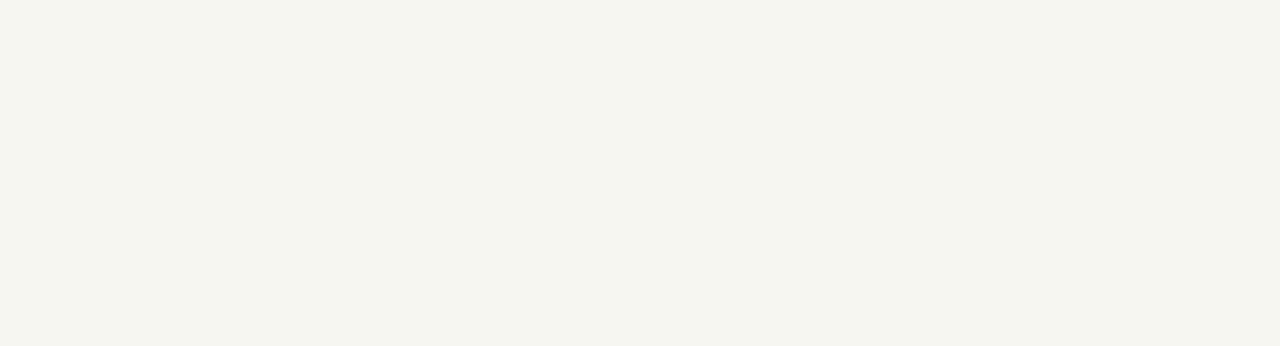
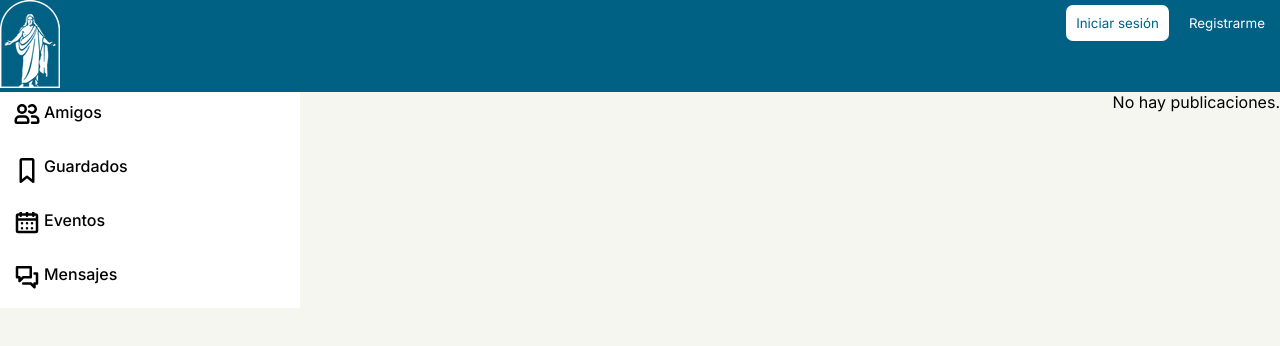
Before and after one commit to megonza/facesud, a React (Vite) app: page /home in a window 1280 px wide. Before the commit this address had no page. Shown: the top 346 px of the page. Built offline with nearby package versions, Linux system fonts and the light colour scheme.

Commit message:
home feed and hotbar update

```diff
--- /dev/null
+++ b/public/css/home-style.css
@@ -0,0 +1,43 @@
+* {
+    font-family: 'Inter', sans-serif;
+    margin: 0;
+    padding: 0;
+    box-sizing: border-box;
+}
+
+body {
+    background-color: #f6f6f1;
+}
+
+/*---------- HOME SECTION ----------*/
+.home-container {
+    display: flex;
+    justify-content: space-between;
+}
+
+/*----- Hotbar -----*/
+.home-hotbar {
+    display: flex;
+    position: relative;
+    flex-direction: column;
+    background-color: #fff;
+}
+
+.hotbar-item {
+    display: inline-flex;
+    padding: 10px;
+    width: 300px;
+}
+.hotbar-item:hover {
+    background: linear-gradient(0deg,rgba(5, 60, 84, 1) 0%, rgba(2, 155, 207, 1) 100%);
+    color: #fff;
+    cursor: pointer;
+}
+.hotbar-item svg {
+    margin: 2px;
+}
+.hotbar-item p {
+    font-weight: 500;
+}
+
+/*----- Feed -----*/
--- /dev/null
+++ b/src/Home.jsx
@@ -0,0 +1,88 @@
+import { useState, useEffect } from 'react';
+import Navbar from './Navbar';
+import PostItem from './PostItem';
+import '../public/css/home-style.css';
+
+const Home = () => {
+    //State for loading all posts
+    const [posts, setPosts] = useState([]);
+
+    useEffect(() => {
+        //Function for fetching all posts
+        const fetchPosts = async () => {
+            //Get token
+            const token = localStorage.getItem('token');
+            if (!token) {
+                console.error('No se encontró el token.');
+                return;
+            }
+
+            try {
+                const response = await fetch('api/postController.php', {
+                    method: "POST",
+                    headers: {
+                        'Content-Type': 'application/json',
+                        'Authorization': `Bearer ${token}`
+                    },
+                    body: JSON.stringify({ action: 'getAllPost' })
+                });
+
+                const data = await response.json();
+                if (response.ok) {
+                    setPosts(data.data);
+                } else {
+                    console.error('Error al recuperar posts: ', data.message);
+                }
+            } catch (error) {
+                console.error('Error al recuperar posts: ', error);
+            }
+        };
+        fetchPosts();
+    }, []);
+
+    // HTML Return
+    return (
+        <div>
+            <Navbar />
+            <section className='home-container'>
+                <aside className='home-hotbar'>
+                    <div className='hotbar-item'>
+                        <svg className="w-6 h-6 text-gray-800 dark:text-white" aria-hidden="true" xmlns="http://www.w3.org/2000/svg" width="30" height="30" fill="none" viewBox="0 4 24 24">
+                            <path stroke="currentColor" strokeLinecap="round" strokeWidth="2" d="M16 19h4a1 1 0 0 0 1-1v-1a3 3 0 0 0-3-3h-2m-2.236-4a3 3 0 1 0 0-4M3 18v-1a3 3 0 0 1 3-3h4a3 3 0 0 1 3 3v1a1 1 0 0 1-1 1H4a1 1 0 0 1-1-1Zm8-10a3 3 0 1 1-6 0 3 3 0 0 1 6 0Z"/>
+                        </svg>
+                        <p>Amigos</p>
+                    </div>
+                    <div className='hotbar-item'>
+                        <svg className="w-6 h-6 text-gray-800 dark:text-white" aria-hidden="true" xmlns="http://www.w3.org/2000/svg" width="30" height="30" fill="none" viewBox="0 2 24 24">
+                            <path stroke="currentColor" strokeLinecap="round" strokeLinejoin="round" strokeWidth="2" d="m17 21-5-4-5 4V3.889a.92.92 0 0 1 .244-.629.808.808 0 0 1 .59-.26h8.333a.81.81 0 0 1 .589.26.92.92 0 0 1 .244.63V21Z"/>
+                        </svg>
+                        <p>Guardados</p>
+                    </div>
+                    <div className='hotbar-item'>
+                        <svg className="w-6 h-6 text-gray-800 dark:text-white" aria-hidden="true" xmlns="http://www.w3.org/2000/svg" width="30" height="30" fill="none" viewBox="0 4 24 24">
+                            <path stroke="currentColor" strokeLinecap="round" strokeLinejoin="round" strokeWidth="2" d="M4 10h16m-8-3V4M7 7V4m10 3V4M5 20h14a1 1 0 0 0 1-1V7a1 1 0 0 0-1-1H5a1 1 0 0 0-1 1v12a1 1 0 0 0 1 1Zm3-7h.01v.01H8V13Zm4 0h.01v.01H12V13Zm4 0h.01v.01H16V13Zm-8 4h.01v.01H8V17Zm4 0h.01v.01H12V17Zm4 0h.01v.01H16V17Z"/>
+                        </svg>
+                        <p>Eventos</p>
+                    </div>
+                    <div className='hotbar-item'>
+                        <svg className="w-6 h-6 text-gray-800 dark:text-white" aria-hidden="true" xmlns="http://www.w3.org/2000/svg" width="30" height="30" fill="none" viewBox="0 3 24 24">
+                            <path stroke="currentColor" strokeLinecap="round" strokeLinejoin="round" strokeWidth="2" d="M9 17h6l3 3v-3h2V9h-2M4 4h11v8H9l-3 3v-3H4V4Z"/>
+                        </svg>
+                        <p>Mensajes</p>
+                    </div>
+                </aside>
+                <main className='home-feed'>
+                    {posts.length > 0 ? (
+                        posts.map(post => (
+                            <PostItem key={post.post_id} post={post}/>
+                        ))
+                    ) : (
+                        <p>No hay publicaciones.</p>
+                    )}
+                </main>
+            </section>
+        </div>
+    );
+}
+
+export default Home;
--- a/src/PostItem.jsx
+++ b/src/PostItem.jsx
@@ -4,7 +4,7 @@ function PostItem({ post }) {
             <div className="post-item">
                 <span className="post-user">
                     <img src="img/default-profile-image.jpg" alt="" />
-                    <h4>Nombre de la persona</h4>
+                    <h4>{post.Author_name}</h4>
                     <p>{new Date(post.date_posted).toLocaleString()}</p>
                 </span>
                 <p>{post.text}</p>
--- a/src/main.jsx
+++ b/src/main.jsx
@@ -4,12 +4,14 @@ import { BrowserRouter, Route, Routes } from 'react-router-dom';
 
 import ProfilePage from './ProfilePage';
 import Auth from './Auth';
+import Home from './Home';
 
 ReactDOM.createRoot(document.getElementById('root')).render(
   <BrowserRouter>
     <Routes>
       <Route path="/profile" element={<ProfilePage />} />
       <Route path="/auth" element={<Auth />} />
+      <Route path="/home" element={<Home />}/>
     </Routes>
   </BrowserRouter>
 );
```
